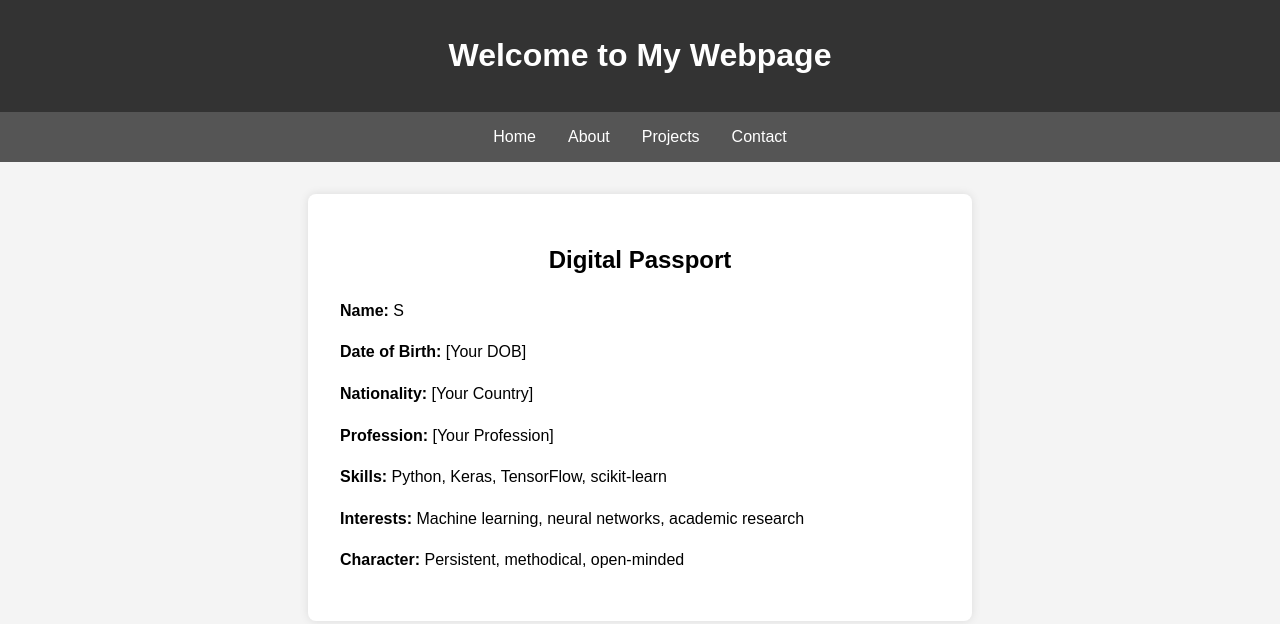
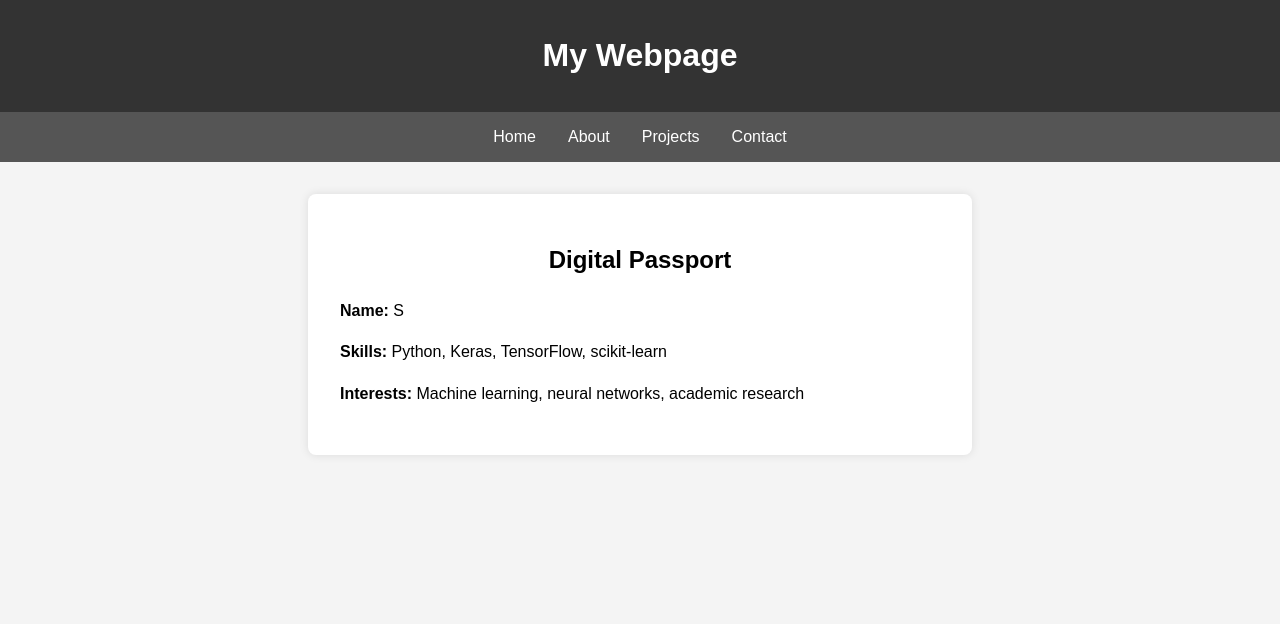
Before and after one commit to SemHuis/semhuis.github.io, a plain HTML site: page index.html in a window 1280 px wide. Drawn offline with Linux system fonts and the light colour scheme.

Commit message:
Update index.html

```diff
--- a/index.html
+++ b/index.html
@@ -8,7 +8,7 @@
 <body>
 
   <header>
-    <h1>Welcome to My Webpage</h1>
+    <h1>My Webpage</h1>
   </header>
 
   <nav>
@@ -23,12 +23,8 @@
       <h2>Digital Passport</h2>
       <div class="passport-info">
         <p><strong>Name:</strong> S</p>
-        <p><strong>Date of Birth:</strong> [Your DOB]</p>
-        <p><strong>Nationality:</strong> [Your Country]</p>
-        <p><strong>Profession:</strong> [Your Profession]</p>
         <p><strong>Skills:</strong> Python, Keras, TensorFlow, scikit-learn</p>
         <p><strong>Interests:</strong> Machine learning, neural networks, academic research</p>
-        <p><strong>Character:</strong> Persistent, methodical, open-minded</p>
       </div>
     </div>
   </div>
```
